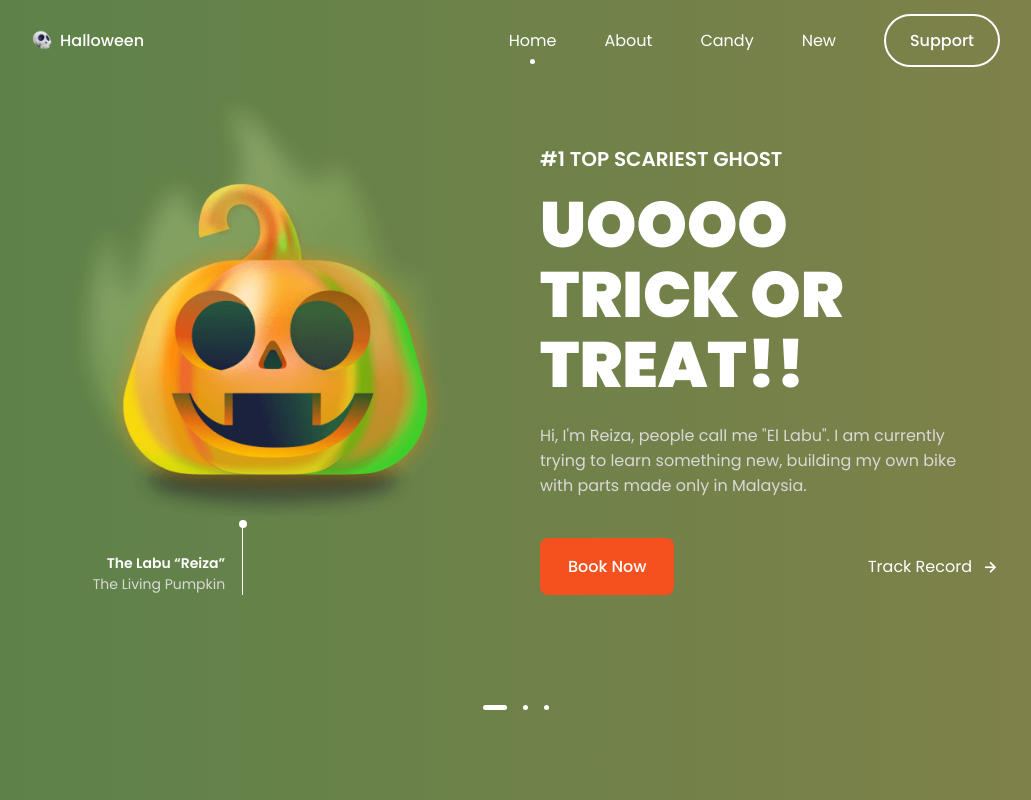
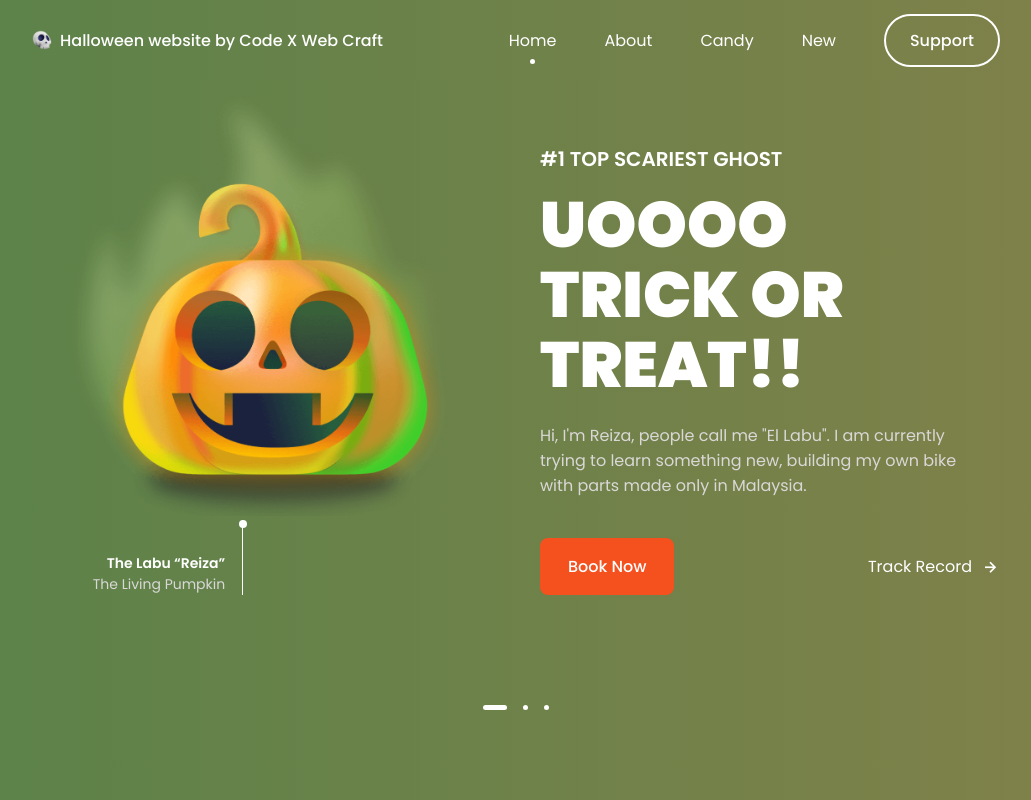
Before and after one commit to Code-X-Web-Craft/GhostlyCraft, a plain HTML site: page index.html in a window 1280 px wide. Shown: the top 800 px of the page, without its empty margins (124-1155 px from the left). Drawn offline with nearby package versions, Linux system fonts and the light colour scheme.

Commit message:
Update index.html

```diff
--- a/index.html
+++ b/index.html
@@ -16,7 +16,7 @@
         <!--=============== CSS ===============-->
         <link rel="stylesheet" href="assets/css/styles.css">
 
-        <title>Responsive Halloween Website</title>
+        <title>Halloween website by Code X Web Craft</title>
     </head>
     <body>
         <!--==================== HEADER ====================-->
@@ -24,7 +24,7 @@
             <nav class="nav container">
                 <a href="#" class="nav__logo">
                     <img src="assets/img/logo.png" alt="" class="nav__logo-img">
-                    Halloween
+                    Halloween website by Code X Web Craft
                 </a>
 
                 <div class="nav__menu" id="nav-menu">
```
